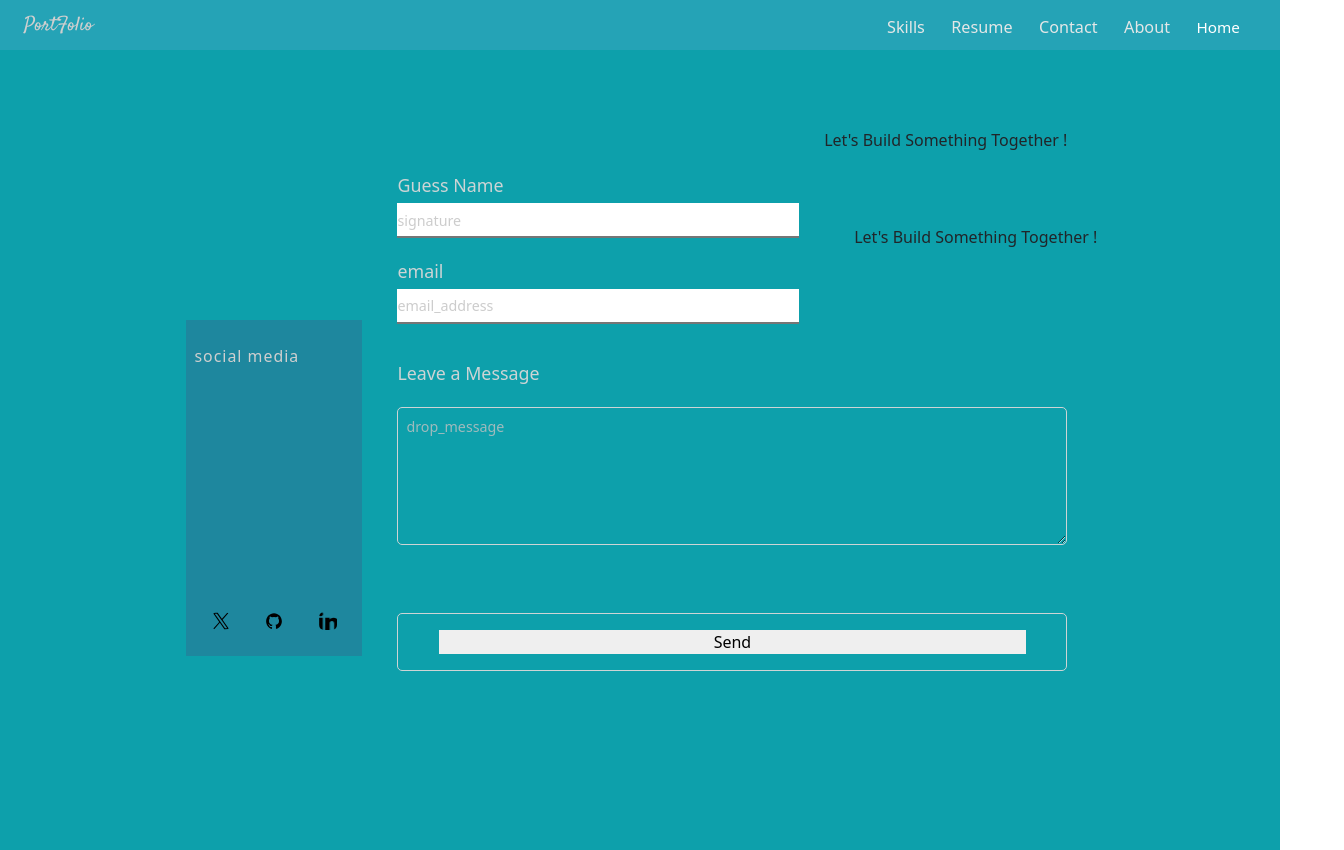
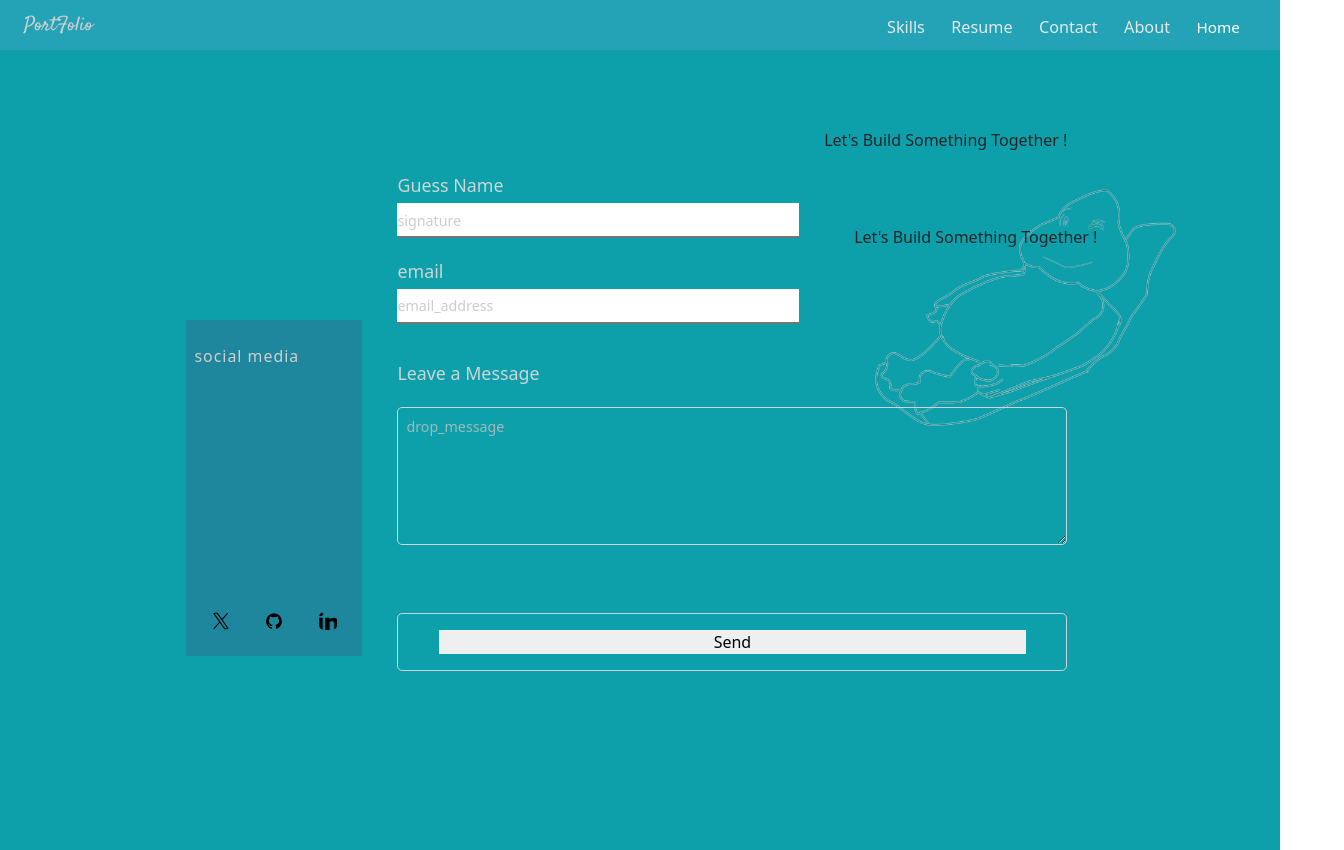
Before and after one commit to BeinRain06/portfolio-version-2, a Vue app in the folder vue-portfolio/: page /contact in a window 1280 px wide. Shown: the whole page, 1344 px wide, since content can reach past the window. Built offline with nearby package versions, Linux system fonts and the light colour scheme.

Commit message:
new-design/portfolio -reach-client --add-background-fluff-image contact-page v1

```diff
--- a/vue-portfolio/src/assets/main.css
+++ b/vue-portfolio/src/assets/main.css
@@ -7,12 +7,6 @@
 /* @import url('https://fonts.googleapis.com/css2?family=Dancing+Script:wght@400..700&family=Hind:wght@300;400;500;600;700&family=Poetsen+One&display=swap'); */
 
 :root {
-  /* --body-text-color: #fff;
-  --navlink-show-color: #000;
-  --bg-color-link: #f0e9e9;
-  --bg-color-navbar: #3c3c3f;
-  --bg-color-menu-wrap: #848d94; */
-
   --navbar-height-desk-1: 100px;
   --navbar-height-mob-desk: 50px;
   --footer-height-desk: 100px;
@@ -35,6 +29,7 @@
   --text-placeholder: #c0c0c0d0;
 
   --text-highlight-skill: #154c79;
+  --bg-box-project: #154c794b;
   --bg-principal: hsla(240, 100%, 15%, 0.682);
 }
 
--- a/vue-portfolio/src/views/AboutViewNew.vue
+++ b/vue-portfolio/src/views/AboutViewNew.vue
@@ -181,8 +181,9 @@
   width: 100%;
   height: 2px;
   margin-bottom: 2.2rem;
-  background-color: var(--bg-border-layout);
+  background-color: #72b7ca;
   border-bottom-left-radius: 2px;
+  box-shadow: -2px 2px 5px hsl(0, 8%, 45%);
 }
 
 .profile_bar[data-bar='1'] {
@@ -194,6 +195,7 @@
   margin-bottom: 2.2rem;
   background-color: hsl(0, 8%, 45%);
   border-bottom-left-radius: 2px;
+  box-shadow: -2px 2px 5px hsl(0, 8%, 45%);
 }
 
 .profile_bar[data-bar='2'] {
@@ -203,8 +205,9 @@
   width: 60%;
   height: 2px;
   margin-bottom: 2.2rem;
-  background-color: hsl(149, 28%, 28%);
+  background-color: hsl(150, 44%, 42%);
   border-bottom-left-radius: 2px;
+  box-shadow: -2px 2px 5px hsl(0, 8%, 45%);
 }
 
 .profile_bar[data-bar='3'] {
@@ -218,6 +221,7 @@
  */
   background-color: hsl(0, 34%, 38%);
   border-bottom-left-radius: 2px;
+  box-shadow: -2px 2px 5px hsl(0, 8%, 45%);
 }
 
 .profile_bar[data-bar='4'] {
@@ -226,8 +230,9 @@
   flex-shrink: 0;
   width: 65%;
   height: 2px;
-  background-color: hsl(229, 20%, 21%);
+  background-color: hsl(263, 17%, 57%);
   border-bottom-left-radius: 2px;
+  box-shadow: -2px 2px 5px hsl(0, 8%, 45%);
 }
 
 /* graph skills colors */
@@ -335,8 +340,8 @@ ul {
     padding: 2rem 1rem 0;
     margin: 0 auto;
     background-color: var(--bg-primary-color);
-    border-top: 0.35rem solid var(--bg-border-layout);
-    border-bottom: 0.75rem solid var(--bg-border-layout);
+    border-top: 0.35rem solid #55a4b9;
+    border-bottom: 0.75rem solid #448ca0;
   }
 
   /* presentation */
@@ -556,7 +561,8 @@ ul {
   .profile_bubble_3,
   .profile_bubble_4 {
     position: absolute;
-    border: 2px solid var(--text-color-three);
+    /* border: 2px solid var(--text-color-three); */
+    box-shadow: 0px 0px 5px var(--bg-secondary-color);
     border-radius: 50%;
     z-index: 1;
   }
--- a/vue-portfolio/src/views/ContactView.vue
+++ b/vue-portfolio/src/views/ContactView.vue
@@ -314,6 +314,21 @@ function sendOurMailReview(emailFormat: { name: string; email: string; message:
     background-color: var(--bg-primary-color);
   }
 
+  .msg_and_form_container::before {
+    content: '';
+    position: absolute;
+    top: -12%;
+    left: calc(25%);
+    width: 100%;
+    height: 100%;
+    background-image: url('../assets/images/profile_2.png');
+    background-position: center;
+    background-repeat: no-repeat;
+    background-size: cover;
+    opacity: 0.42;
+    transform: scale(0.6);
+  }
+
   .main_contact_area {
     width: 90%;
     height: 595px;
@@ -494,15 +509,15 @@ function sendOurMailReview(emailFormat: { name: string; email: string; message:
     width: 100%;
     color: #fff;
     padding: 12px 0;
-    /*  background-color: rgb(88, 115, 151); */
+
     background-color: rgba(107, 25, 100, 0.18);
     border-radius: 5px;
     font-size: calc(14px + 0.25vw);
-    transition: all 350ms ease-in-out;
+    transition: background-color 650ms ease-in-out;
   }
 
   .submit_container .btn_sub_msg:hover {
-    background-color: rgba(107, 25, 100, 0.18);
+    background-color: rgba(128, 0, 128, 0.315);
   }
 
   .form_content_control {
--- a/vue-portfolio/src/views/ResumeView.vue
+++ b/vue-portfolio/src/views/ResumeView.vue
@@ -2586,7 +2586,7 @@ new text size add */
     padding: 1.25rem 0.5rem;
     padding: 1.25rem 0.5rem;
     border-radius: 10px;
-    background-color: #154c794b;
+    background-color: var(--bg-box-project);
     box-shadow: unset;
   }
 
--- a/vue-portfolio/src/views/SkillsView.vue
+++ b/vue-portfolio/src/views/SkillsView.vue
@@ -393,6 +393,10 @@ a {
   transition: all 1s ease;
 }
 
+a:hover {
+  animation: anim-link 1s ease-in-out forwards;
+}
+
 @media (min-width: 160px) {
   /*skills wrapper */
   .active_skills {
@@ -537,9 +541,8 @@ a {
     aspect-ratio: 16/7;
     padding-top: 0.75rem;
     color: var(--bg-border-layout);
-    background-color: var(--bg-tertiary-color);
+    background-color: var(--bg-box-project);
     border-radius: 5px;
-    /* border: 1px solid var(--text-color-three); */
     display: grid;
     grid-template-columns: 100%;
     grid-template-rows: 60px max-content;
@@ -839,4 +842,15 @@ a {
     visibility: visible;
   }
 }
+
+@keyframes anim-link {
+  0% {
+    opacity: 0.2;
+    visibility: hidden;
+  }
+  100% {
+    opacity: 0.75;
+    visibility: visible;
+  }
+}
 </style>
```
Also changed, not shown: vue-portfolio/src/assets/images/profile_2.png (added).
